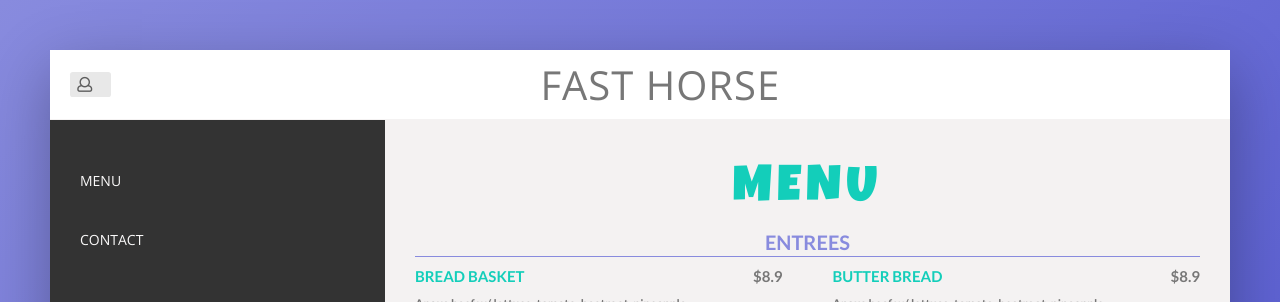
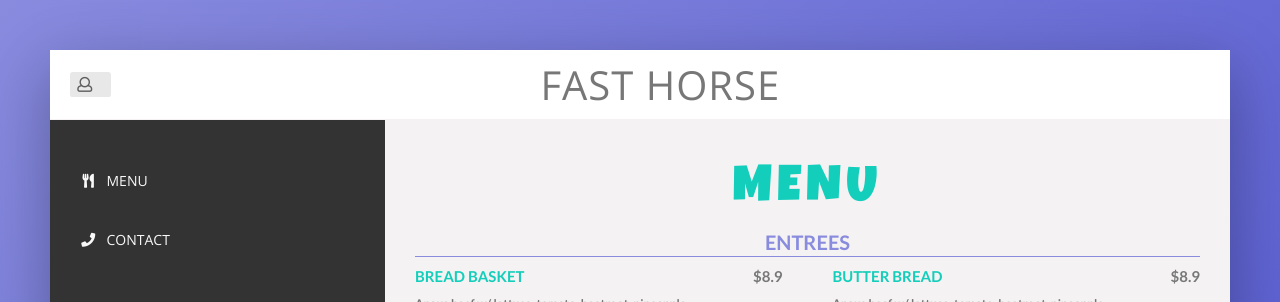
Before and after one commit to vBoBv/fasthorse-takeaway, a React (Create React App) app in the folder client/: page / in a window 1280 px wide. Shown: the top 302 px of the page. Built offline with nearby package versions, Linux system fonts and the light colour scheme; no server answers.

Commit message:
added icon to navsidebar

```diff
--- a/client/src/components/NavSidebar.js
+++ b/client/src/components/NavSidebar.js
@@ -14,12 +14,16 @@ class NavSidebar extends Component {
 					<React.Fragment>
 						<li className={`side-nav__item`}>
 							<Link to={'/menus/new'} className='side-nav__link'>
-								<span>Create New Menu</span>
+								<span>
+									<i class='plus icon side-nav__icon'></i>Create New Menu
+								</span>
 							</Link>
 						</li>
 						<li className={`side-nav__item`}>
 							<Link to='/menus/list' className='side-nav__link'>
-								<span>All Menu</span>
+								<span>
+									<i class='list icon side-nav__icon'></i>All Menu
+								</span>
 							</Link>
 						</li>
 					</React.Fragment>
@@ -33,12 +37,16 @@ class NavSidebar extends Component {
 				<ul className='side-nav'>
 					<li className={`side-nav__item`}>
 						<Link to='/' className='side-nav__link'>
-							<span>Menu</span>
+							<span>
+								<i class='utensils icon side-nav__icon'></i>Menu
+							</span>
 						</Link>
 					</li>
 					<li className={`side-nav__item`}>
 						<Link to='/contactus' className='side-nav__link'>
-							<span>Contact</span>
+							<span>
+								<i class='phone icon side-nav__icon'></i>Contact
+							</span>
 						</Link>
 					</li>
 					{this.renderButton()}
--- a/client/src/sass/components/_side-nav.scss
+++ b/client/src/sass/components/_side-nav.scss
@@ -12,7 +12,7 @@
 	}
 
 	&__item::before {
-        content: "";
+		content: '';
 		position: absolute;
 		top: 0;
 		left: 0;
@@ -51,7 +51,7 @@
 	&__icon {
 		width: 1.75rem;
 		height: 1.75rem;
-        margin-right: 2rem;
+		margin-right: 1rem !important;
 		fill: currentColor; //color of the parent
 	}
 }
```
Lines whose indentation alone changed are shown as unchanged.
